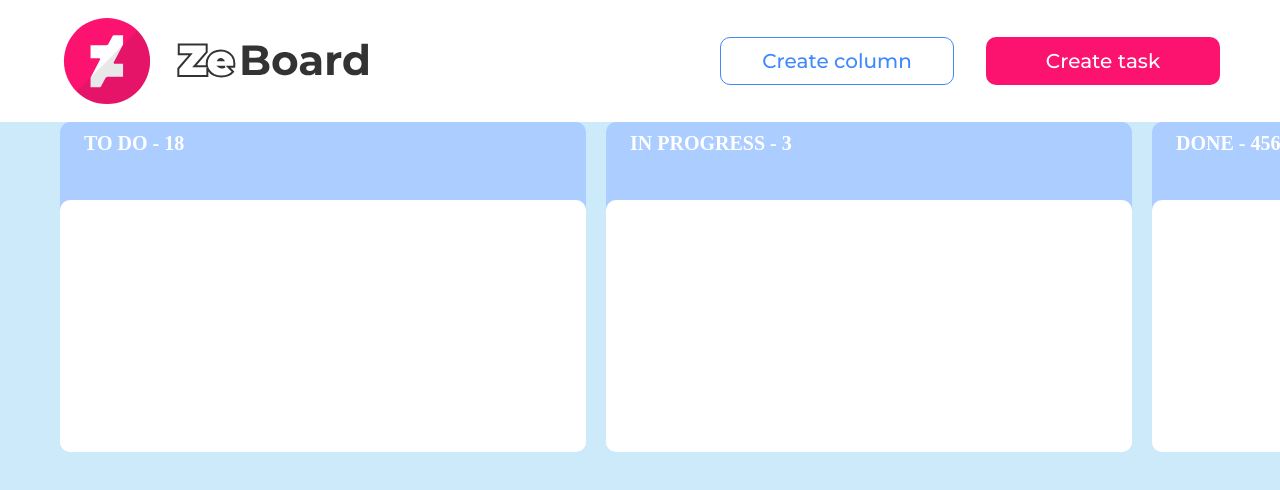
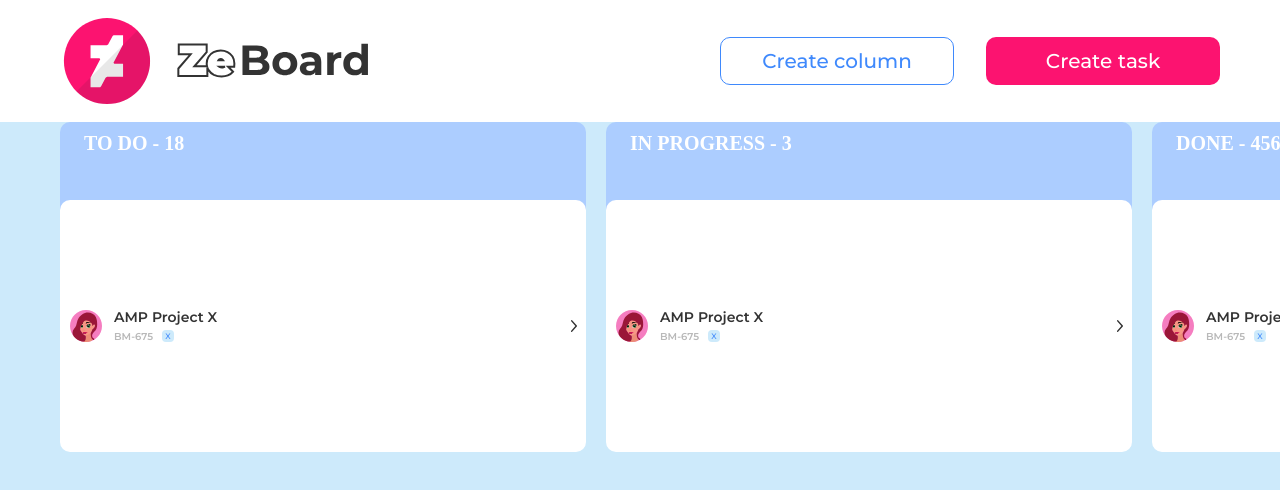
Before and after one commit to Poznalex/my-crm-main, a Vue app: page / in a window 1280 px wide. Shown: the top 490 px of the page. Built offline with nearby package versions, Linux system fonts and the light colour scheme; a web font is replaced by a local one.

Commit message:
temporary commit

```diff
--- a/src/assets/styles/main.css
+++ b/src/assets/styles/main.css
@@ -3,4 +3,5 @@
 
 body {
     background: var(--main-color-transp-blue);
+    font-family: 'Montserrat';
 }
--- a/src/components/Column.vue
+++ b/src/components/Column.vue
@@ -1,6 +1,13 @@
 <script>
-export default {
-    name: "column",
+ import taskcard from '/src/components/TaskCard.vue'
+
+ export default {
+    name: 'column',
+
+    components: {
+        taskcard
+    },
+
     props: {
         title: {
             type: String,
@@ -40,7 +47,9 @@ export default {
                 src="/src/assets/images/main/column-arrow.svg"
             />
         </div>
-        <div class="column__tasks"></div>
+        <div class='column__tasks'>
+            <taskcard />
+        </div>
     </div>
 </template>
 
@@ -75,6 +84,7 @@ export default {
 }
 
 .column--open .column__header img {
+
     rotate: 180deg;
 }
 
@@ -84,6 +94,7 @@ export default {
     min-height: 44px;
     margin-bottom: 12px;
     border-radius: 10px;
+    flex-shrink: 0;
 }
 
 .column--open .column__tasks {
```
Also changed, not shown: src/components/Task-card.vue (deleted, +0 -9 lines).
